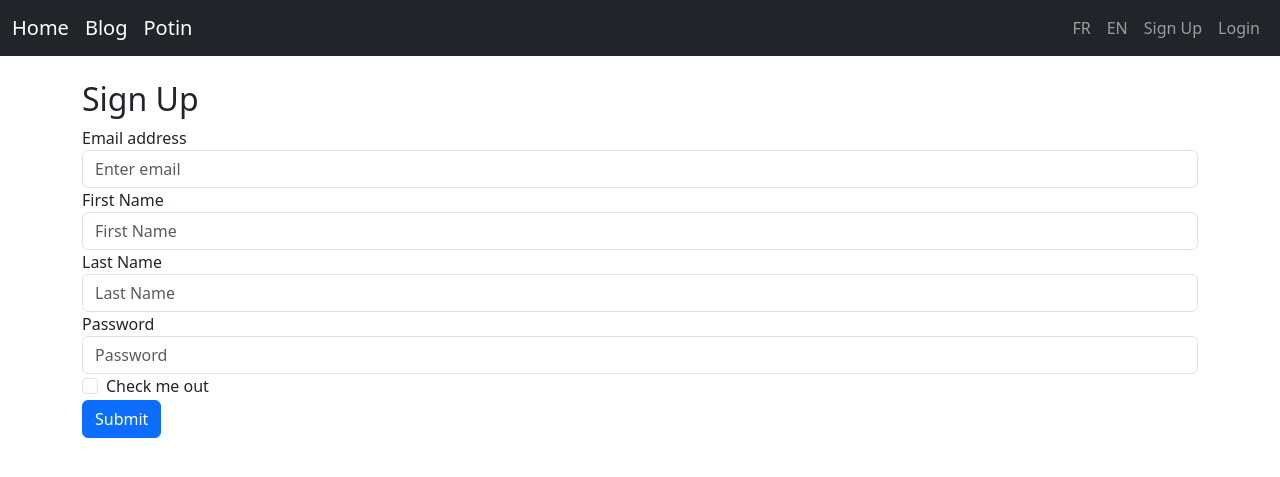
After one commit to Nathaliemug/namug-it-blog, a Flask app: page /sign-up in a window 1280 px wide. The commit adds this page. Shown: the top 477 px of the page. Run offline with Flask 3, Linux system fonts and the light colour scheme; some libraries are stand-ins or nearby versions.

Commit message:
Initial commit

```diff
--- /dev/null
+++ b/website/templates/logout.html
@@ -0,0 +1 @@
+{% extends "public.html" %}{% block title %}Register Page{% endblock %}
--- a/website/templates/public.html
+++ b/website/templates/public.html
@@ -6,8 +6,7 @@
   <meta name="viewport" content="width=device-width, initial-scale=1.0">
   <link href="https://cdn.jsdelivr.net/npm/bootstrap@5.3.8/dist/css/bootstrap.min.css" rel="stylesheet"
     integrity="sha384-sRIl4kxILFvY47J16cr9ZwB07vP4J8+LH7qKQnuqkuIAvNWLzeN8tE5YBujZqJLB" crossorigin="anonymous">
-    <link rel="stylesheet"
-        href="https://cdn.jsdelivr.net/npm/@fortawesome/fontawesome-free@6.6.0/css/fontawesome.min.css"
+  <link rel="stylesheet" href="https://cdn.jsdelivr.net/npm/@fortawesome/fontawesome-free@6.6.0/css/fontawesome.min.css"
     integrity="sha384-NvKbDTEnL+A8F/AA5Tc5kmMLSJHUO868P+lDtTpJIeQdGYaUIuLr4lVGOEA1OcMy" crossorigin="anonymous">
   <title>{% block title %}Public Page{% endblock %}</title>
 
@@ -25,12 +24,17 @@
 
       <div class="collapse navbar-collapse" id="menu">
         <ul class="navbar-nav ms-auto">
-        <li class="nav-item"><a class="nav-link" href="?lang=fr">🇫🇷 FR</a></li>
-        <li class="nav-item"><a class="nav-link" href="?lang=en">🇺🇸 EN</a></li>
+          <li class="nav-item"><a class="nav-link" href="?lang=fr">FR</a></li>
+          <li class="nav-item"><a class="nav-link" href="?lang=en">EN</a></li>
+          <li class="nav-item"><a class="nav-link" href="/sign-up">Sign Up</a></li>
+          <li class="nav-item"><a class="nav-link" href="/login">Login</a></li>
         </ul>
       </div>
     </div>
   </nav>
+  <div class="container mt-4">
+    {% block content %}{% endblock %}
+  </div>
   <script src="https://cdn.jsdelivr.net/npm/bootstrap@5.3.3/dist/js/bootstrap.min.js"></script>
   <script src="https://code.jquery.com/jquery-3.7.1.slim.min.js"></script>
   <script src="https://cdnjs.cloudflare.com/ajax/libs/popper.js/2.11.8/umd/popper.min.js"></script>
--- /dev/null
+++ b/website/templates/register.html
@@ -0,0 +1 @@
+{% extends "public.html"%}{% block title %}Register Page{% endblock %}
--- /dev/null
+++ b/website/templates/sign-up.html
@@ -0,0 +1,28 @@
+{% extends "public.html" %}
+{% block title %}Sign Up Page{% endblock %}
+{% block content %}
+<h2>Sign Up</h2>
+<form>
+  <div class="form-group" action="/signup" method="POST">
+    <label for="exampleInputEmail1">Email address</label>
+    <input type="email" class="form-control" id="exampleInputEmail1" aria-describedby="emailHelp" placeholder="Enter email">
+  </div>
+  <div class="form-group">
+    <label for="firstName">First Name</label>
+    <input type="text" class="form-control" id="firstName" placeholder="First Name">
+  </div>
+  <div class="form-group">
+    <label for="lastName">Last Name</label>
+    <input type="text" class="form-control" id="lastName" placeholder="Last Name">
+  </div>
+  <div class="form-group">
+    <label for="exampleInputPassword1">Password</label>
+    <input type="password" class="form-control" id="exampleInputPassword1" placeholder="Password">
+  </div>
+  <div class="form-group form-check">
+    <input type="checkbox" class="form-check-input" id="exampleCheck1">
+    <label class="form-check-label" for="exampleCheck1">Check me out</label>
+  </div>
+  <button type="submit" class="btn btn-primary">Submit</button>
+</form>
+{% endblock %}
--- a/website/views/views_articles.py
+++ b/website/views/views_articles.py
@@ -5,4 +5,4 @@ views_articles = Blueprint('views_articles', __name__)
 @views_articles.route('/articles')
 def articles():
     lang = request.args.get("lang", "fr")
-    return render_template("articles.html", lang=lang)
+    return render_template("articles.html", lang=lang, text="Articles Page")
--- a/website/views/views_auth.py
+++ b/website/views/views_auth.py
@@ -1,16 +1,36 @@
-from flask import Blueprint
+from flask import Blueprint, render_template,request
 views_auth = Blueprint('views_auth', __name__)
 
-@views_auth.route('/login')
+@views_auth.route('/login', methods=['GET', 'POST'])
 def login():
-    return "Welcome to the Login Page!"
+    data = request.form
+    print(data)
+    return render_template("login.html")
 
-@views_auth.route('/register')
+@views_auth.route('/register', methods=['GET', 'POST'])
 def register():
-    return "Welcome to the Registration Page!"
-@views_auth.route('/logout')
+    return render_template("register.html")
+@views_auth.route('/logout', methods=['GET', 'POST'])
 def logout():
-    return "You have been logged out!"
-@views_auth.route('/Sign-up')
-def profile():
-    return "This is your sign-up page."
+    return render_template("logout.html")
+@views_auth.route('/sign-up', methods=['GET', 'POST'])
+def sign_up():
+    if request.method == 'POST':
+        email = request.form.get('email')
+        first_name = request.form.get('firstName')
+        last_name = request.form.get('lastName')
+        password = request.form.get('password')
+        password1 = request.form.get('password1')
+
+        if len(email) < 4:
+            print("Email must be greater than 3 characters.")
+        elif len(first_name) < 2:
+            print("First name must be greater than 1 character.")
+        elif len(last_name) < 2:
+            print("Last name must be greater than 1 character.")
+        elif password != password1:
+            print("Passwords don't match.")
+        elif len(password) < 7:
+            print("Password must be at least 7 characters.")
+
+    return render_template("sign-up.html")
```
Also changed, not shown: website/__init__.py (+19 -2 lines), website/models.py (+11 -1 lines), website/templates/articles.html (+14 -1 lines), website/templates/login.html (added, +16 -0 lines). Lines whose indentation alone changed are shown as unchanged.
